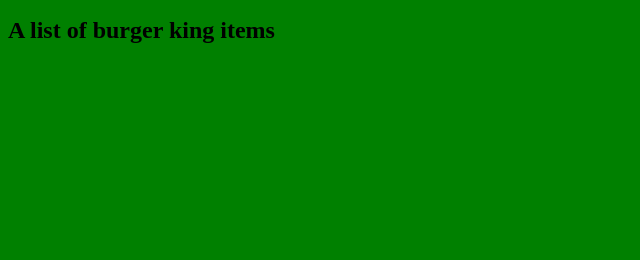
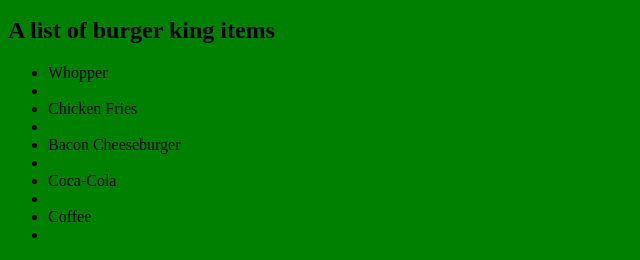
Before and after one commit to nk3634/ExploringCS, a plain HTML site: page index.html in a window 1280 px wide. Shown: the part 761-1021 px from the top of the page, without its empty margins (0-640 px from the left). Before the commit the page ends 825 px from the top, so only its background shows below. Drawn offline with Linux system fonts and the light colour scheme.

Commit message:
Added List

```diff
--- a/index.html
+++ b/index.html
@@ -12,5 +12,11 @@
   </p>
   <p> <button>Press the button</button> </p>
   <p><h2> A list of burger king items </h2></p>
+ <ul>
+  <li> Whopper <li>
+  <li> Chicken Fries <li>
+  <li> Bacon Cheeseburger <li>
+  <li> Coca-Cola <li>
+  <li> Coffee <li>
  </body>
 </html>
```
